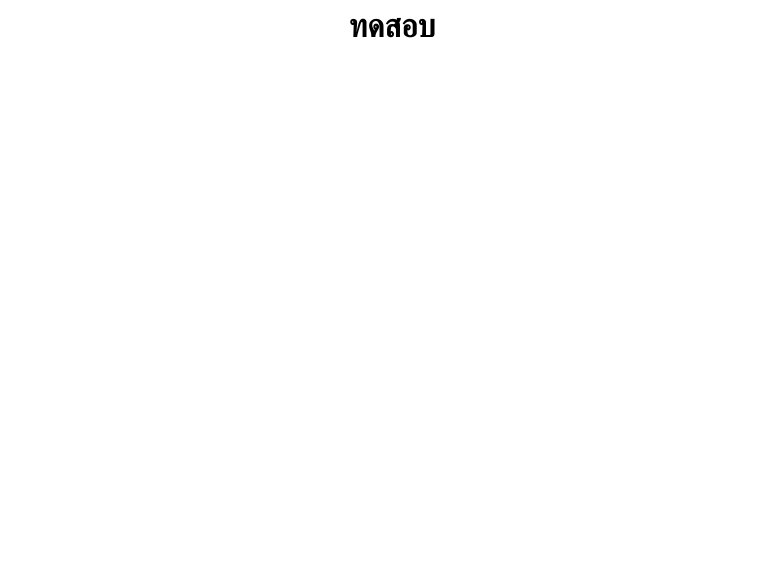
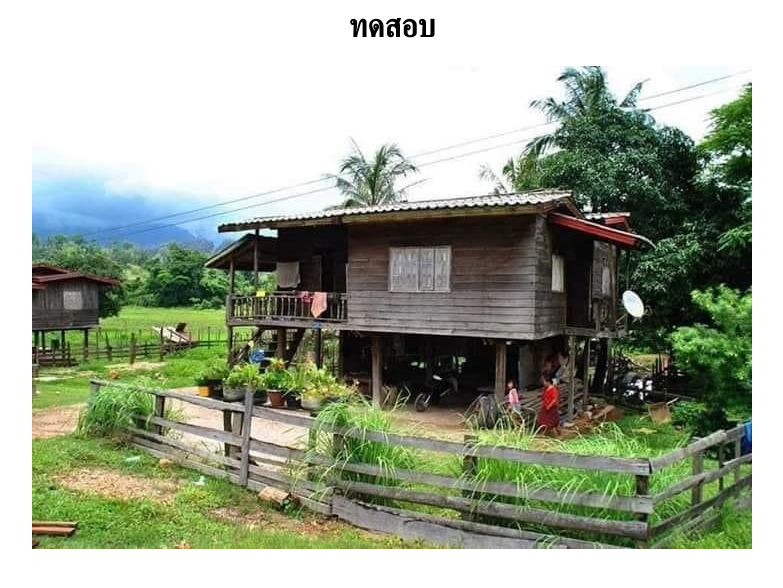
Before and after one commit to iammrandroid/html01, a plain HTML site: page index.html in a window 1280 px wide. Shown: the whole page, without its empty margins (248-1031 px from the left). Drawn offline with Linux system fonts and the light colour scheme.

Commit message:
update ver 1.01

```diff
--- a/index.html
+++ b/index.html
@@ -6,5 +6,9 @@
 		  <CENTER>
 			<H1>ทดสอบ<H1>
 		   </CENTER>
+		   <CENTER>
+				<img src="./pic/b.jpg"/>
+		   </CENTER>
+
 	</BODY>
 </HTML>
```
Also changed, not shown: pic/b.jpg (added).
